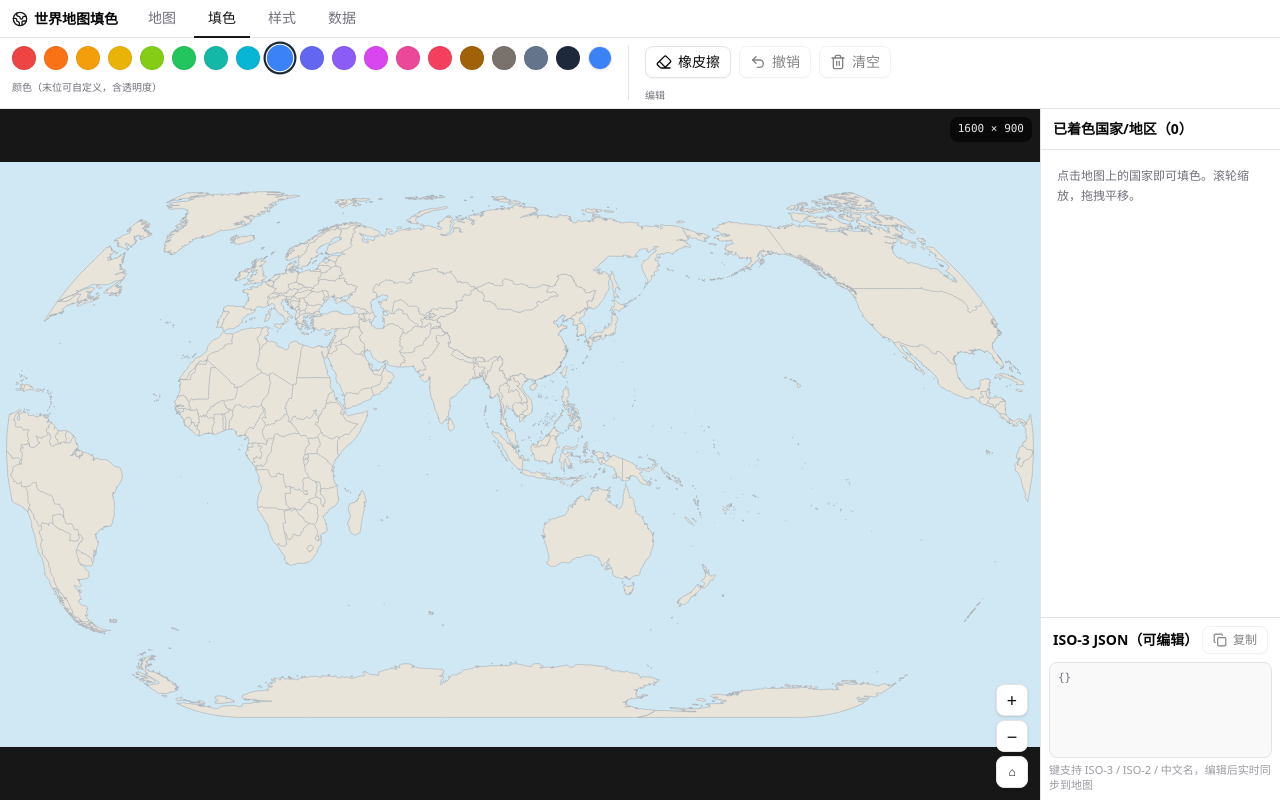
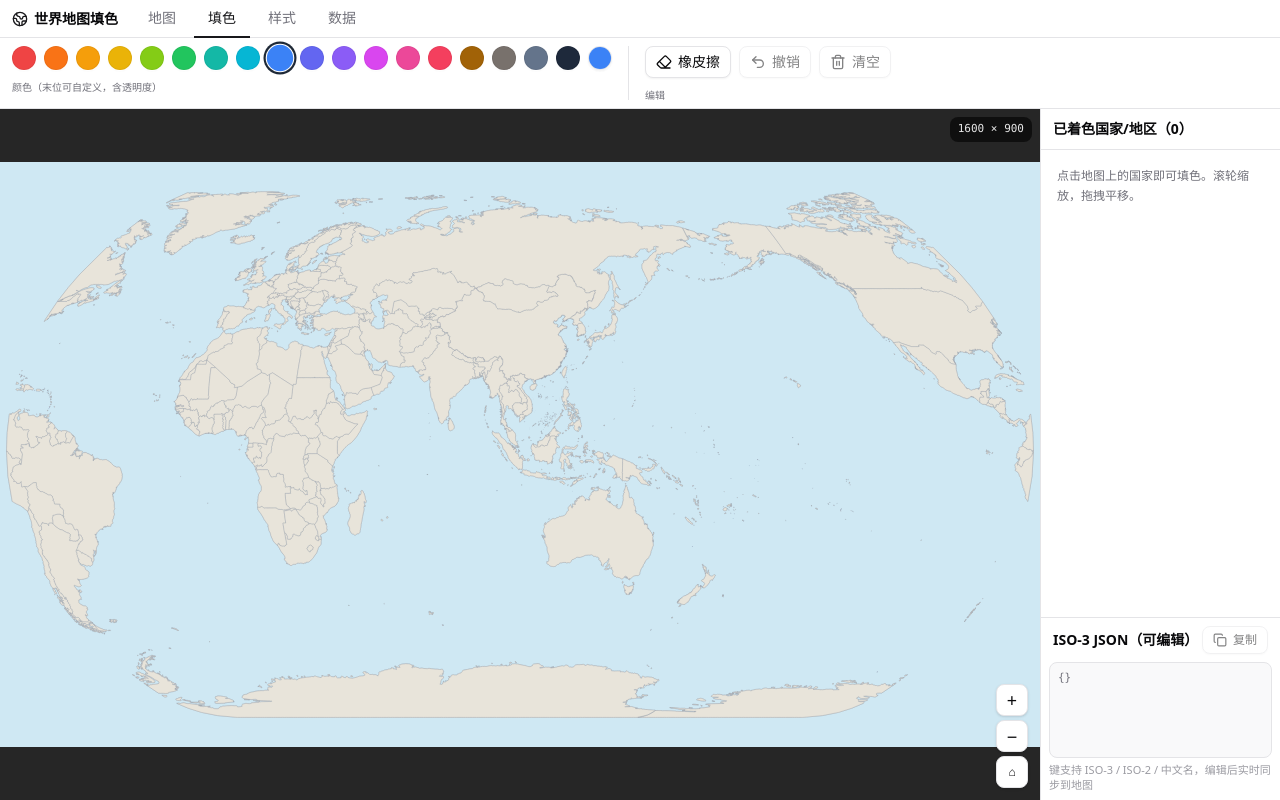
Before and after one commit to guohub8080/world-map-coloring, a React (Vite) app: page / in a window 1280 px wide. Built offline with nearby package versions, Linux system fonts and the light colour scheme.

Commit message:
perf: per-path stroke + memo for border color (no inheritance); ui: softer canvas backdrop (neutral-800)

```diff
--- a/src/components/WorldMap.tsx
+++ b/src/components/WorldMap.tsx
@@ -29,8 +29,8 @@ interface CountryPathProps {
 
 /**
  * 单个国家 path，用 memo 包裹：只有自身 props 变化才重渲染。
- * 关键：去掉 transition-colors——否则改陆地色时 200+ path 同时触发
- * CSS 过渡动画，GPU 合成爆炸导致卡顿。hover 换色用 fill 直接切换即可。
+ * 每个 path 自带 stroke/strokeWidth（与导出 SVG 一致，便于编辑）。
+ * 去掉 transition-colors——否则改颜色时 200+ path 同时触发 CSS 过渡动画导致卡顿。
  */
 const CountryPath = memo(function CountryPath({
   name, fullName, d, fill, stroke, strokeWidth, hovered, hoverColor,
@@ -212,7 +212,7 @@ export default function WorldMap() {
   const H = Math.max(100, Math.round(exportH));
 
   return (
-    <div className="relative w-full h-full overflow-hidden bg-neutral-900">
+    <div className="relative w-full h-full overflow-hidden bg-neutral-800">
       <svg
         ref={svgRef}
         viewBox={`0 0 ${W} ${H}`}
```
